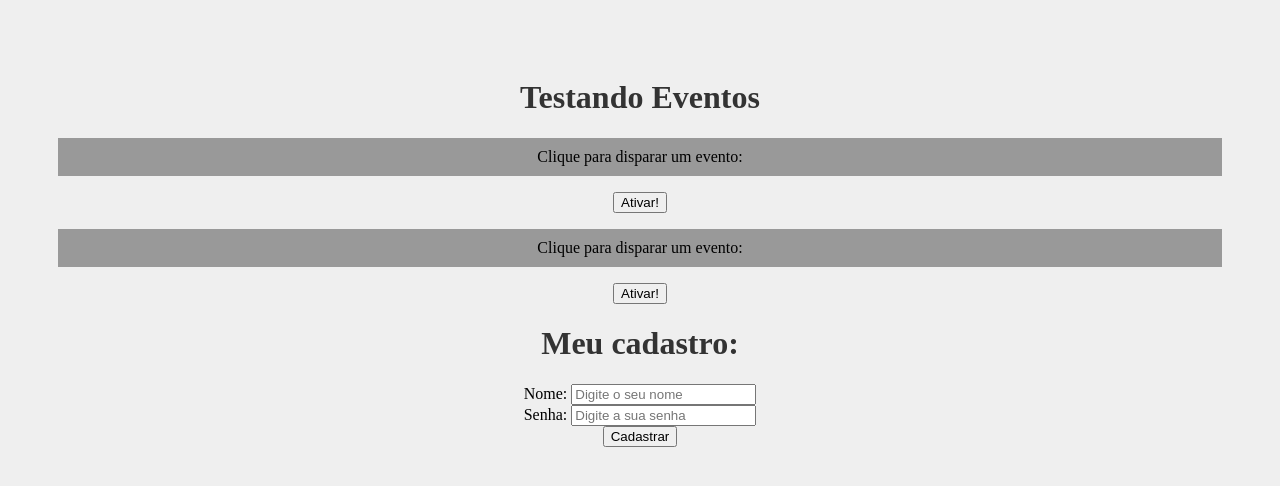
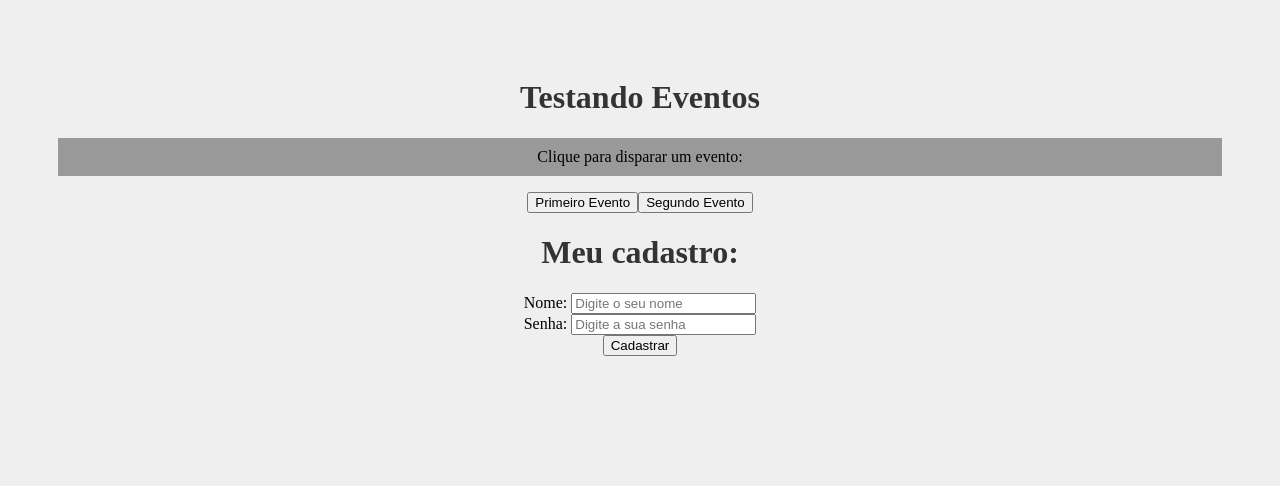
Before and after one commit to owiltonlucas/estudos_react, a React (Create React App) app: page / in a window 1280 px wide. Shown: the top 486 px of the page. Built offline with nearby package versions, Linux system fonts and the light colour scheme.

Commit message:
commit_4

```diff
--- a/src/App.js
+++ b/src/App.js
@@ -7,8 +7,7 @@ function App() {
   return (
     <div className="App">
       <h1>Testando Eventos</h1>
-      <Evento numero="1" />
-      <Evento numero="2" />
+      <Evento />
       <Form />
     </div>
 
--- a/src/components/Evento.js
+++ b/src/components/Evento.js
@@ -1,13 +1,20 @@
-function Evento({numero}) {
+import Button from './evento/Button'
+
+function Evento() {
 
     function meuEvento() {
-        console.log(`Opa, fui ativado! ${numero}`)
+        console.log(`Ativando primeiro evento!`)
+    }
+
+    function segundoEvento() {
+        console.log("Ativando o segundo evento!");
     }
 
     return (
         <div>
             <p>Clique para disparar um evento:</p>
-            <button onClick={meuEvento}>Ativar!</button>
+            <Button event={meuEvento} text="Primeiro Evento" />
+            <Button event={segundoEvento} text="Segundo Evento" />
         </div>
     )
 }
--- /dev/null
+++ b/src/components/evento/Button.js
@@ -0,0 +1,5 @@
+function Button(props) {
+    return <button onClick={props.event}>{props.text}</button>
+}
+
+export default Button;
```
